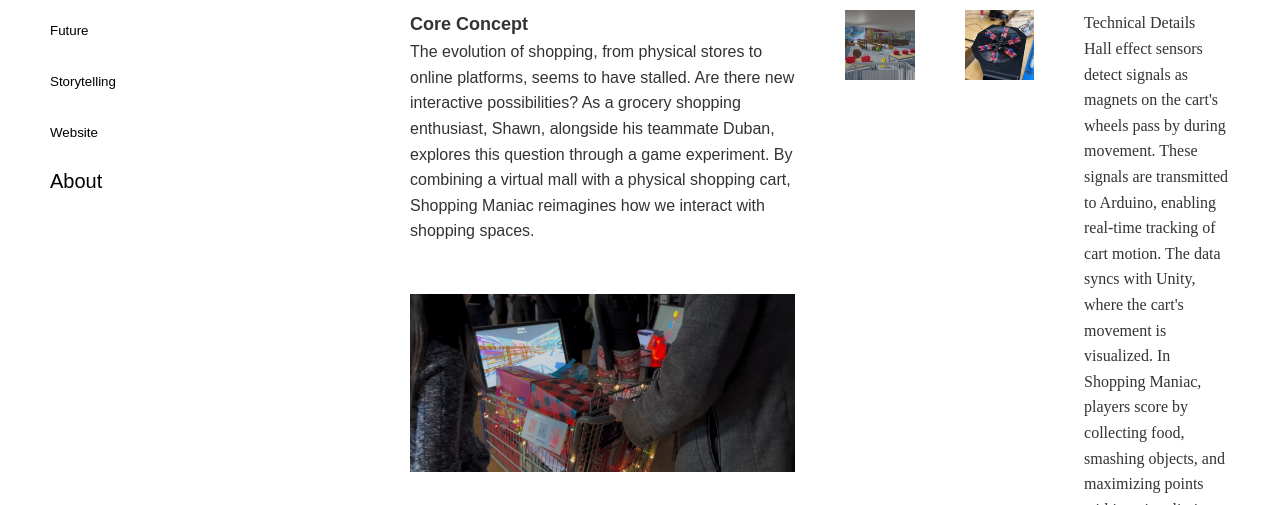
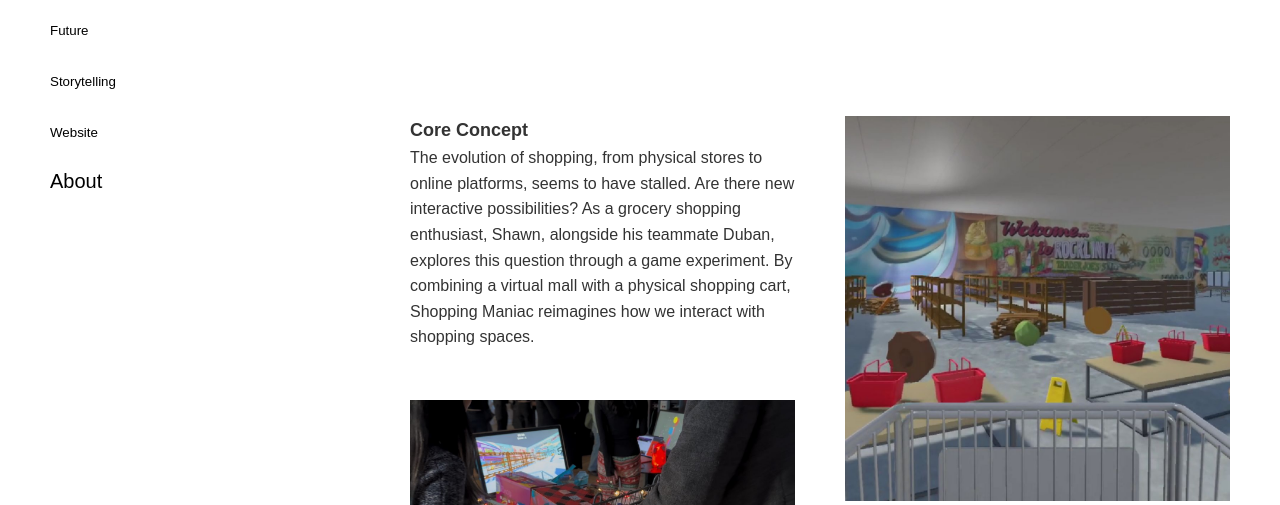
Before and after one commit to shawnnn-zyx/PersonalWebsite, a plain HTML site: page project1.html in a window 1280 px wide. Shown: the part 181-686 px from the top of the page. Drawn offline with nearby package versions, Linux system fonts and the light colour scheme; a web font is replaced by a local one.

Commit message:
Update project.css

```diff
--- a/css/project.css
+++ b/css/project.css
@@ -21,6 +21,8 @@
 
 /* 每个项目部分的样式 */
 .project-section {
+    width: 100%; /* 占满网格列 */
+    height: 300px; /* 占满网格列 */
     display: flex; /* 使用 Flex 布局 */
     flex-direction: column; /* 垂直排列 */
     gap: 50px; /* 内部元素间距 */
@@ -49,20 +51,13 @@
 
 /* 方形图片样式 */
 .project-grid {
-    display: grid;
-    grid-template-areas:
-        "img1 img2 text"
-        "img1 img2 text";
-    gap: 50px;
-}
-.project-grid .square-image:nth-child(1) {
-    grid-area: img1;
-}
-.project-grid .square-image:nth-child(2) {
-    grid-area: img2;
-}
-.project-grid .project-text {
-    grid-area: text;
+    width: 100%; /* 占满网格列 */
+    height: 300px; /* 占满网格列 */
+    display: flex; /* 使用 Flex 布局 */
+    flex-direction: column; /* 垂直排列 */
+    gap: 50px; /* 内部元素间距 */
+    font-family: "Blinker", sans-serif;
+    text-align: start; /* 文字靠左对齐 */
 }
 
 
```
